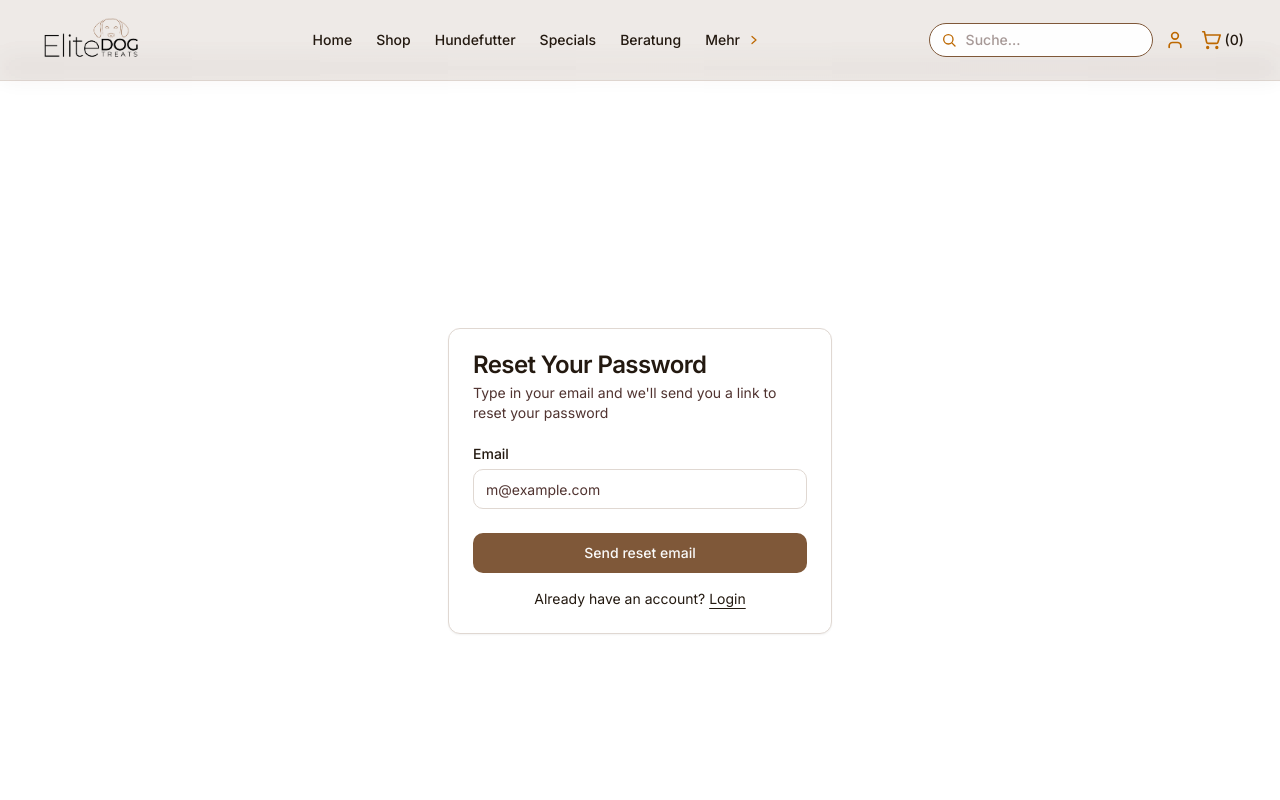
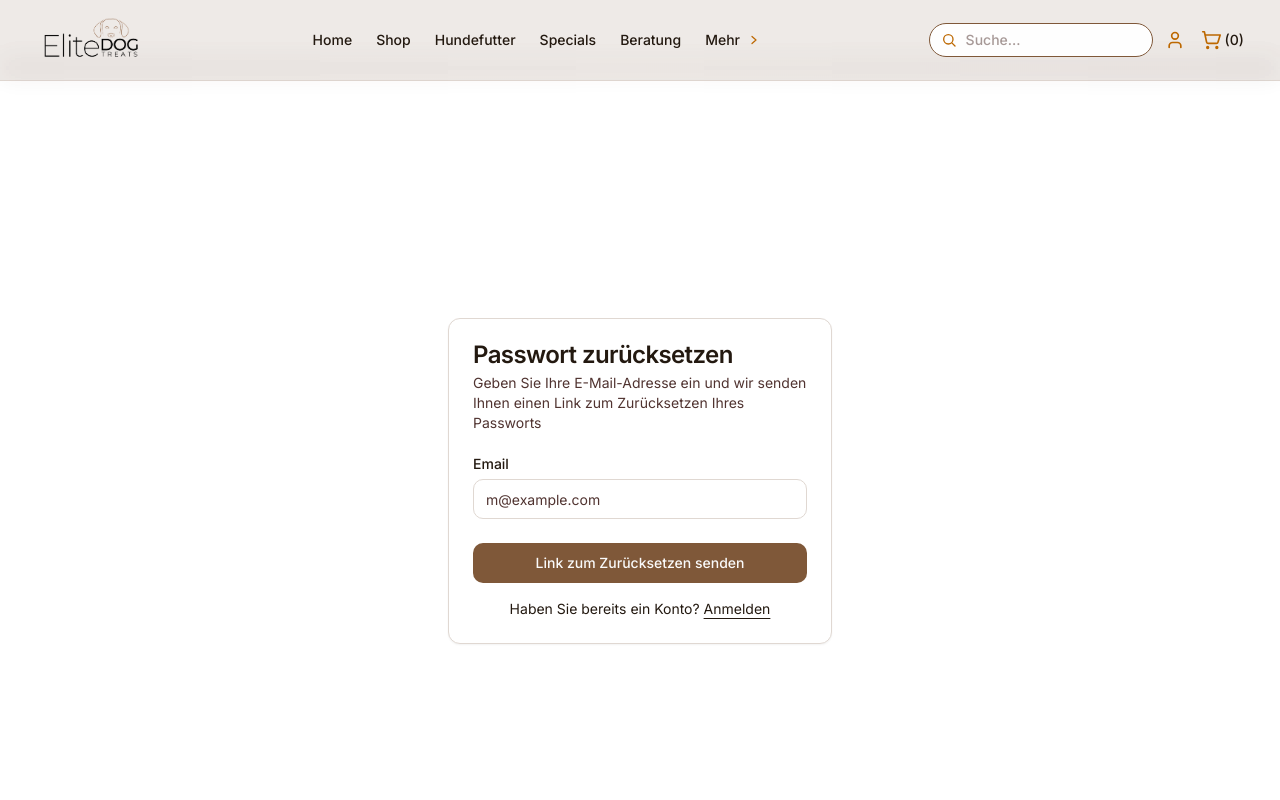
Before and after one commit to theimpactmakers/nextjs-final-e-commerce-project, a Next.js app: page /auth/forgot-password in a window 1280 px wide. Shown: the top 800 px of the page. Built offline with nearby package versions, Linux system fonts and the light colour scheme; no server answers.

Commit message:
German added, button for new link added

```diff
--- a/components/forgot-password-form.tsx
+++ b/components/forgot-password-form.tsx
@@ -37,28 +37,39 @@ export function ForgotPasswordForm({
         <div className="bg-card text-card-foreground rounded-xl border shadow-xs">
           <div className="flex flex-col space-y-1.5 p-6">
             <h3 className="text-2xl font-semibold leading-none tracking-tight">
-              Check Your Email
+              Überprüfen Sie Ihre E-Mails
             </h3>
             <p className="text-sm text-muted-foreground">
-              Password reset instructions sent
+              Anweisungen zum Zurücksetzen des Passworts gesendet
             </p>
           </div>
-          <div className="p-6 pt-0">
+          <div className="p-6 pt-0 space-y-4">
             <p className="text-sm text-muted-foreground">
-              If you registered using your email and password, you will receive
-              a password reset email.
+              Falls Sie sich mit Ihrer E-Mail-Adresse und Passwort registriert
+              haben, erhalten Sie eine E-Mail zum Zurücksetzen des Passworts.
             </p>
+            <div className="pt-4 border-t">
+              <p className="text-sm text-muted-foreground mb-3">
+                Keine E-Mail erhalten oder benötigen Sie einen neuen Link?
+              </p>
+              <button
+                onClick={() => setSuccess(false)}
+                className="inline-flex items-center justify-center gap-2 whitespace-nowrap rounded-md text-sm font-medium ring-offset-background transition-colors focus-visible:outline-hidden focus-visible:ring-2 focus-visible:ring-ring focus-visible:ring-offset-2 hover:bg-accent hover:text-accent-foreground h-10 px-4 py-2 w-full border border-input bg-background"
+              >
+                Erneut Link anfordern
+              </button>
+            </div>
           </div>
         </div>
       ) : (
         <div className="bg-card text-card-foreground rounded-xl border shadow-xs">
           <div className="flex flex-col space-y-1.5 p-6">
             <h3 className="text-2xl font-semibold leading-none tracking-tight">
-              Reset Your Password
+              Passwort zurücksetzen
             </h3>
             <p className="text-sm text-muted-foreground">
-              Type in your email and we&apos;ll send you a link to reset your
-              password
+              Geben Sie Ihre E-Mail-Adresse ein und wir senden Ihnen einen Link
+              zum Zurücksetzen Ihres Passworts
             </p>
           </div>
           <div className="p-6 pt-0">
@@ -87,16 +98,18 @@ export function ForgotPasswordForm({
                   className="inline-flex items-center justify-center gap-2 whitespace-nowrap rounded-md text-sm font-medium ring-offset-background transition-colors focus-visible:outline-hidden focus-visible:ring-2 focus-visible:ring-ring focus-visible:ring-offset-2 disabled:pointer-events-none disabled:opacity-50 bg-primary text-primary-foreground hover:bg-primary/90 h-10 px-4 py-2 w-full"
                   disabled={isLoading}
                 >
-                  {isLoading ? "Sending..." : "Send reset email"}
+                  {isLoading
+                    ? "Wird gesendet..."
+                    : "Link zum Zurücksetzen senden"}
                 </button>
               </div>
               <div className="mt-4 text-center text-sm">
-                Already have an account?{" "}
+                Haben Sie bereits ein Konto?{" "}
                 <Link
                   href="/auth/login"
                   className="underline underline-offset-4"
                 >
-                  Login
+                  Anmelden
                 </Link>
               </div>
             </form>
--- a/components/update-password-form.tsx
+++ b/components/update-password-form.tsx
@@ -23,21 +23,23 @@ export function UpdatePasswordForm({
 
     // Check if user session exists
     if (!user) {
-      setError("Auth session missing! Please request a new password reset.");
+      setError(
+        "Sitzung abgelaufen! Bitte fordern Sie ein neues Passwort-Zurücksetzen an."
+      );
       setIsLoading(false);
       return;
     }
 
     // Validate password match
     if (password !== confirmPassword) {
-      setError("Passwords do not match");
+      setError("Passwörter stimmen nicht überein");
       setIsLoading(false);
       return;
     }
 
     // Validate password length
     if (password.length < 6) {
-      setError("Password must be at least 6 characters");
+      setError("Passwort muss mindestens 6 Zeichen lang sein");
       setIsLoading(false);
       return;
     }
@@ -50,7 +52,7 @@ export function UpdatePasswordForm({
     } else {
       // Redirect to login page with success message
       router.push(
-        "/auth/login?message=Password updated successfully. Please log in."
+        "/auth/login?message=Passwort erfolgreich aktualisiert. Bitte melden Sie sich an."
       );
     }
   };
@@ -60,10 +62,10 @@ export function UpdatePasswordForm({
       <div className="bg-card text-card-foreground rounded-xl border shadow-xs">
         <div className="flex flex-col space-y-1.5 p-6">
           <h3 className="text-2xl font-semibold leading-none tracking-tight">
-            Reset Your Password
+            Passwort zurücksetzen
           </h3>
           <p className="text-sm text-muted-foreground">
-            Please enter your new password below.
+            Bitte geben Sie Ihr neues Passwort ein.
           </p>
         </div>
         <div className="p-6 pt-0">
@@ -74,12 +76,12 @@ export function UpdatePasswordForm({
                   htmlFor="password"
                   className="text-sm font-medium leading-none peer-disabled:cursor-not-allowed peer-disabled:opacity-70"
                 >
-                  New password
+                  Neues Passwort
                 </label>
                 <input
                   id="password"
                   type="password"
-                  placeholder="New password"
+                  placeholder="Neues Passwort"
                   required
                   minLength={6}
                   value={password}
@@ -92,12 +94,12 @@ export function UpdatePasswordForm({
                   htmlFor="confirmPassword"
                   className="text-sm font-medium leading-none peer-disabled:cursor-not-allowed peer-disabled:opacity-70"
                 >
-                  Confirm new password
+                  Neues Passwort bestätigen
                 </label>
                 <input
                   id="confirmPassword"
                   type="password"
-                  placeholder="Confirm new password"
+                  placeholder="Neues Passwort bestätigen"
                   required
                   minLength={6}
                   value={confirmPassword}
@@ -111,7 +113,7 @@ export function UpdatePasswordForm({
                 className="inline-flex items-center justify-center gap-2 whitespace-nowrap rounded-md text-sm font-medium ring-offset-background transition-colors focus-visible:outline-hidden focus-visible:ring-2 focus-visible:ring-ring focus-visible:ring-offset-2 disabled:pointer-events-none disabled:opacity-50 bg-primary text-primary-foreground hover:bg-primary/90 h-10 px-4 py-2 w-full"
                 disabled={isLoading}
               >
-                {isLoading ? "Saving..." : "Save new password"}
+                {isLoading ? "Wird gespeichert..." : "Neues Passwort speichern"}
               </button>
             </div>
           </form>
```
